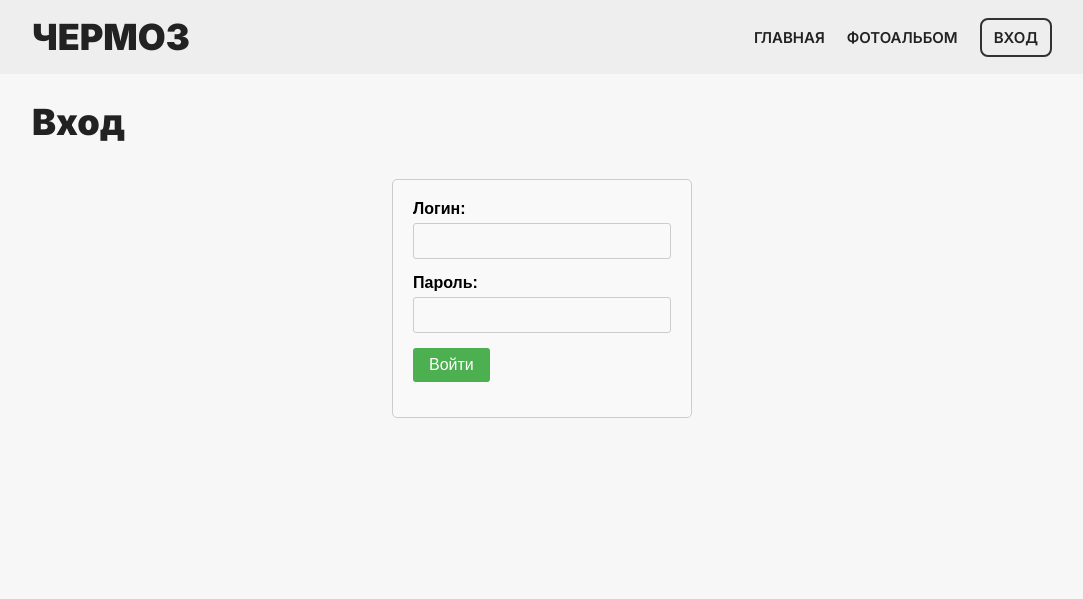
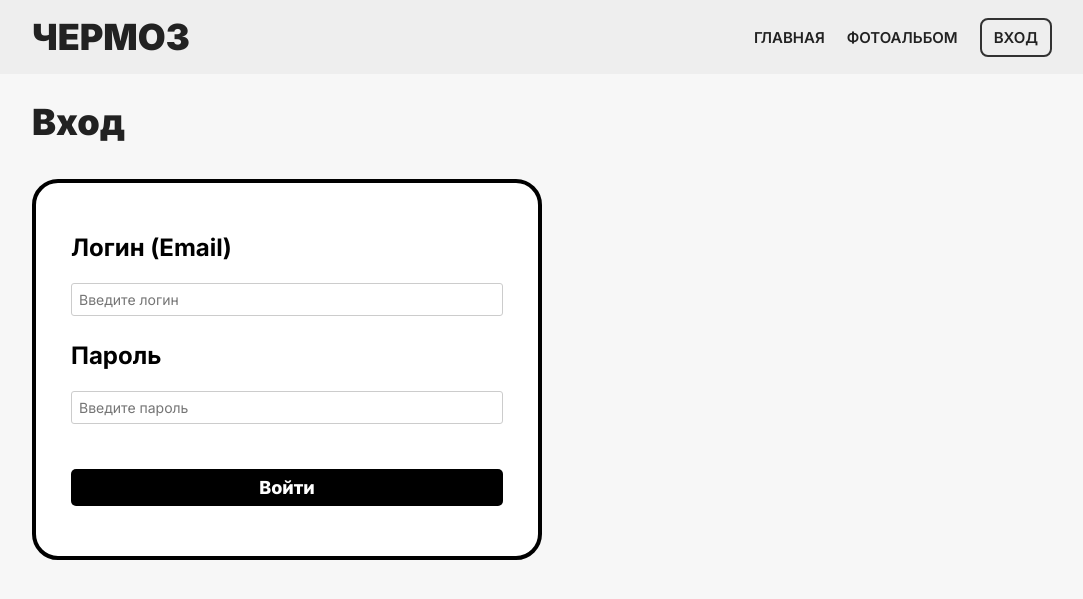
Before and after one commit to shxbunin/chermoz, a Flask app: page /login in a window 1280 px wide. Shown: the top 599 px of the page, without its empty margins (98-1181 px from the left). Run offline with Flask 3, Linux system fonts and the light colour scheme; parts of the project's set-up code (start-up, migrations or seed data) failed here and were passed over.

Commit message:
front pt1

```diff
--- a/app/app.py
+++ b/app/app.py
@@ -85,7 +85,7 @@ def albums(id):
 
 def main():
     create_tables()
-    app.run()
+    app.run(debug=True)
 
 if __name__ == '__main__':
     main()
--- a/app/static/css/style.css
+++ b/app/static/css/style.css
@@ -208,23 +208,20 @@ header {
 
 /* === Form Styles === */
 form {
-    max-width: 300px;
-    margin: 0 auto;
-    padding: 20px;
-    border: 1px solid #ccc;
-    background-color: #f9f9f9;
-    border-radius: 5px;
-    font-family: Arial, sans-serif;
+    width: 100%;
+    padding: 50px 35px;
+    border: 4px solid #000000;
+    background-color: #ffffff;
+    border-radius: 26px;
 }
 
-form div {
-    margin-bottom: 15px;
-}
+
 
 label {
     display: block;
-    margin-bottom: 5px;
+    margin-bottom: 0;
     font-weight: bold;
+    margin-bottom: 20px;
 }
 
 input[type="text"],
@@ -234,20 +231,29 @@ input[type="password"] {
     box-sizing: border-box;
     border: 1px solid #ccc;
     border-radius: 3px;
+    margin-bottom: 25px;
 }
 
 button[type="submit"] {
-    padding: 8px 16px;
-    background-color: #4caf50;
     color: #fff;
     border: none;
-    border-radius: 3px;
+    cursor: pointer;
+    font-size: 18px;
+    font-weight: 800;
+    width: 100%;
+    background-color: #000000;
+    border-radius: 5px;
+    margin-top: 20px;
+    padding: 8px 16px;
     cursor: pointer;
 }
 
-button[type="submit"]:hover {
-    background-color: #45a049;
+input[type="file"] {
+    margin-bottom: 10px;
+    padding: 5px;
+    cursor: pointer;
 }
+
 
 /* === Logout === */
 .logout img {
@@ -411,41 +417,50 @@ button[type="submit"]:hover {
 
 .popup-content {
     font-family: 'Inter';
-    font-size: 16px;
-    font-weight: 400;
-    background-color: #fff;
+    font-size: 24px;
+    font-weight: 600;
     position: relative;
     margin: 10% auto;
-    padding: 20px;
-    width: 300px;
+    width: 340px;
     border-radius: 7px;
 }
 
 .popup-content input {
+    font-size: 14px;
     width: 100%;
     box-sizing: border-box;
-    border: 1px solid #ccc;
-    border-radius: 3px;
+    border: 2px solid #000000;
+    border-radius: 5px;
 }
 
 .popup-content textarea {
+    font-size: 14px;
     width: 100%;
-    height: 80px;
+    height: 100px;
+    resize: none;
+    padding: 7px;
+    box-sizing: border-box;
+    border: 2px solid #000000;
+    border-radius: 5px;
+    outline: none;
+}
+
+.login-content {
+    width: 50%;
+    font-family: 'Inter';
+    font-size: 24px;
+    font-weight: 600;
+}
+
+.login-content input {
+    font-size: 14px;
+    width: 100%;
     resize: none;
     padding: 7px;
     box-sizing: border-box;
     border: 1px solid #ccc;
     border-radius: 3px;
     outline: none;
-}
-
-.popup-content button {
-    width: 100%;
-    background-color: #b4b4b4;
-    border-radius: 5px;
-    margin-top: 10px;
-    padding: 8px 16px;
-    cursor: pointer;
 }
 
 /* === Adaptive Media Queries === */
--- a/app/templates/index.html
+++ b/app/templates/index.html
@@ -45,7 +45,7 @@
             <div class="title no-select">Последние обновления</div>
             <form action="{{url_for('upload')}}" method="post" enctype="multipart/form-data">
                 <p><input type="file" name="file"></p>
-                <p><input type="submit" value="Загрузить"></p>
+                <p><button type="submit" value="Загрузить"></p>
             </form>
         </div>
     </div>
--- a/app/templates/login.html
+++ b/app/templates/login.html
@@ -43,19 +43,15 @@
     <div class="updates no-select">
         <div class="container no-select">
             <div class="title no-select">Вход</div>
-            <form action="/login" method="post">
-                <div>
-                    <label for="username">Логин:</label>
-                    <input type="text" id="username" name="username" required>
-                </div>
-                <div>
-                    <label for="password">Пароль:</label>
-                    <input type="password" id="password" name="password" required>
-                </div>
-                <div>
+            <div class="login-content">
+                <form action="/login" method="post">
+                    <label for="username">Логин (Email)</label>
+                    <input type="text" id="username" name="username" placeholder="Введите логин" required>
+                    <label for="password">Пароль</label>
+                    <input type="password" id="password" name="password" placeholder="Введите пароль" required>
                     <button type="submit">Войти</button>
-                </div>
-            </form>
+                </form>
+            </div>
         </div>
     </div>
     <script src="../static/js/header.js"></script>
```
Also changed, not shown: app/templates/album-template.html (+6 -6 lines), app/templates/album.html (+5 -6 lines), 1 other file.
